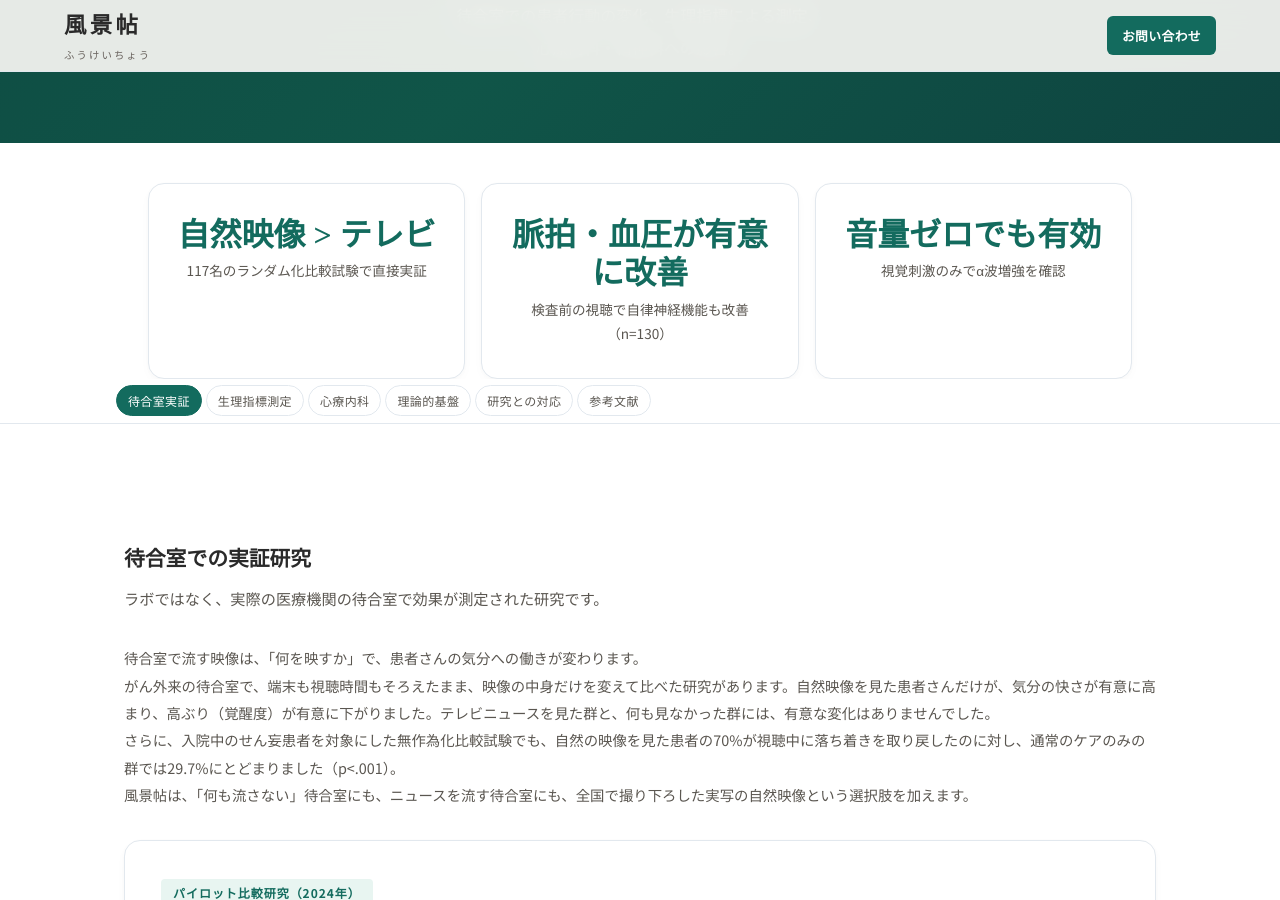
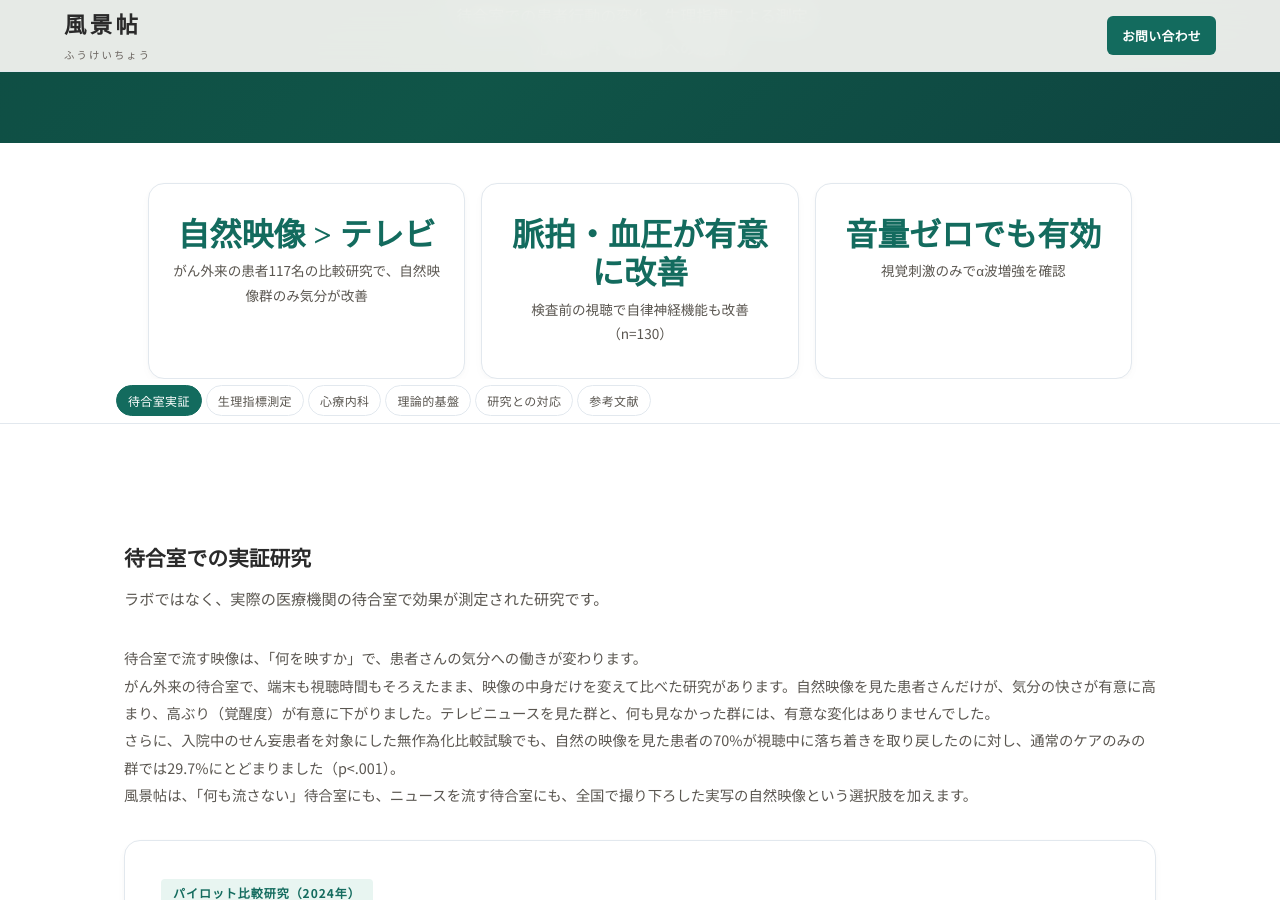
Before and after one commit to dr836gnypeq-ctrl/fukeichou-site, a Jekyll site: the page built from evidence/clinic.html, in a window 1280 px wide and 900 px high, scrolled down 307 px. Built offline with Jekyll 4.4.1, drawn with Linux system fonts in a browser that asks for light colours; nearby versions of some CDN libraries.

Commit message:
evidence/clinic.html: ヒーロー統計カードの「ランダム化比較試験で直接実証」を修正
Halámekはパイロット比較研究（部分ランダム化）であり、台帳v13の防護柵
「★RCTと書かない」に違反していたため、「がん外来の患者117名の比較研究で、
自然映像群のみ気分が改善」へ改稿。カード本体の記述は従来から正確で変更なし。

Co-Authored-By: Claude Opus 4.8 <noreply@anthropic.com>

```diff
--- a/evidence/clinic.html
+++ b/evidence/clinic.html
@@ -18,7 +18,7 @@ description: 待合室に自然映像を流すと何が変わるのか。がん
 <div class="ev-highlights">
 <div class="ev-hl-card">
 <div class="ev-hl-num">自然映像 &gt; テレビ</div>
-<div class="ev-hl-label">117名のランダム化比較試験で直接実証</div>
+<div class="ev-hl-label">がん外来の患者117名の比較研究で、自然映像群のみ気分が改善</div>
 </div>
 <div class="ev-hl-card">
 <div class="ev-hl-num">脈拍・血圧が有意に改善</div>
```
